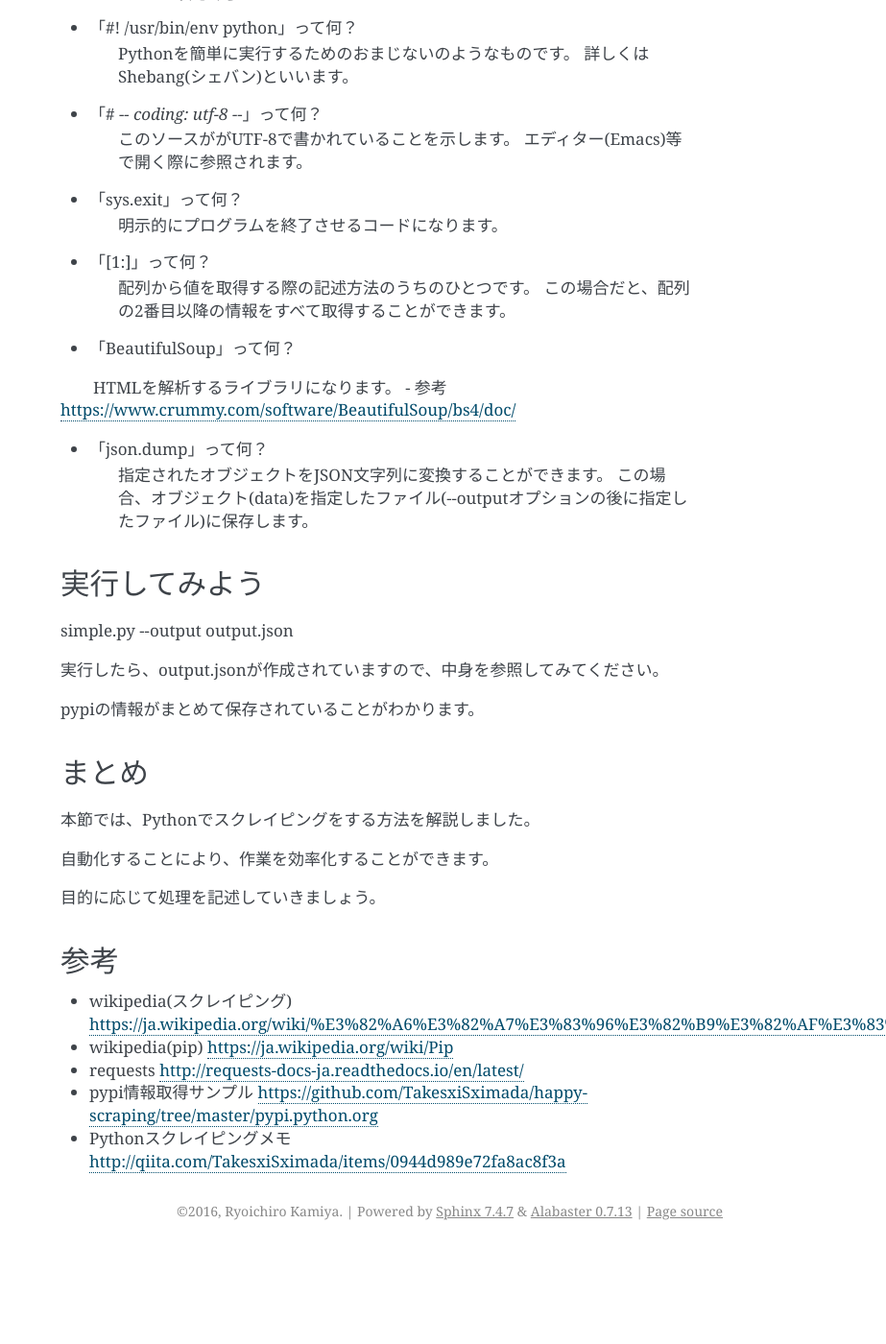
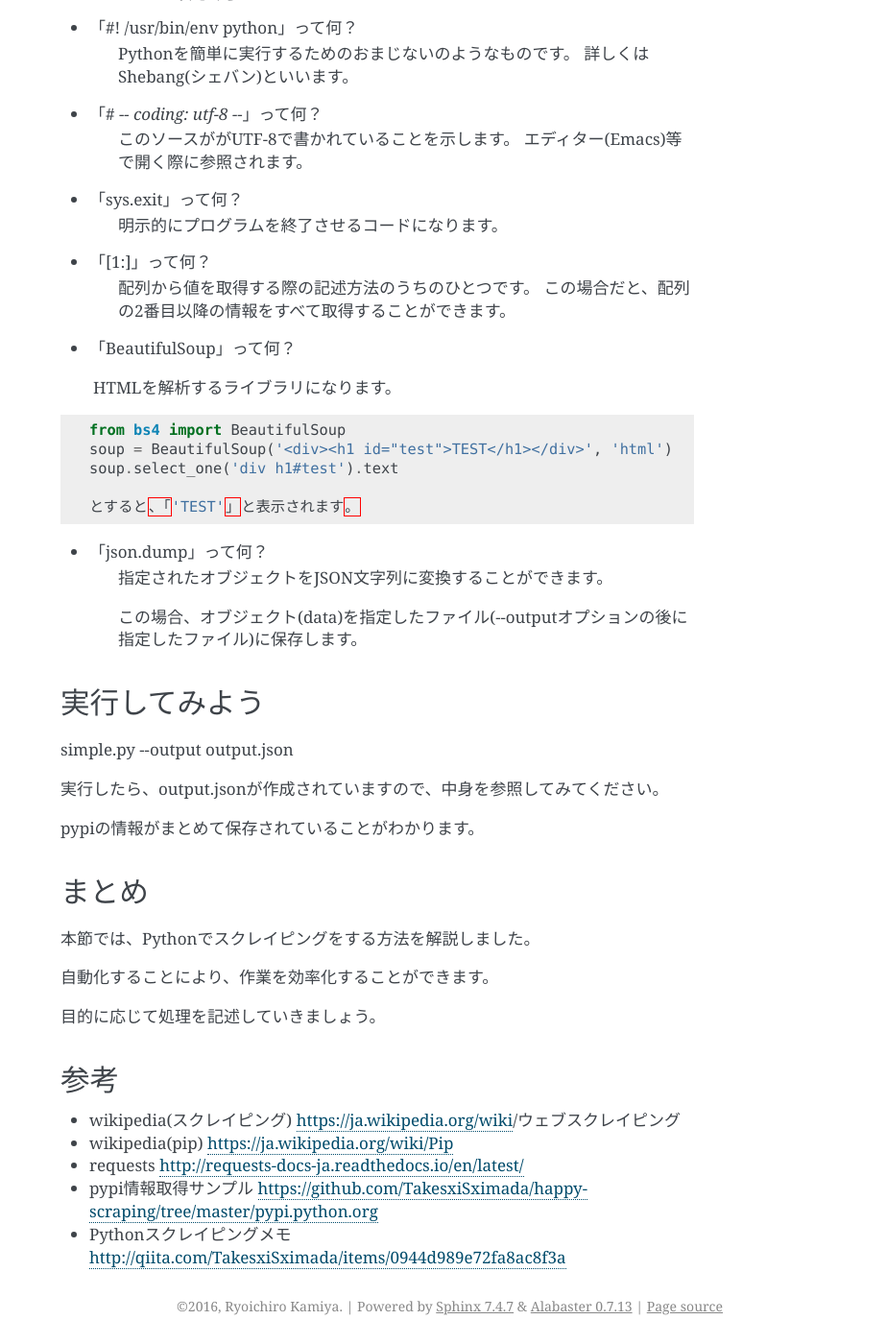
Before and after one commit to pyconjp/pycamp.pycon.jp, a Sphinx documentation site: the page built from source/5_scraping.rst, in a window 1280 px wide and 1400 px high, scrolled down 1766 px. Shown: the whole window at 96% size, without its empty margins (357-1280 px from the left). Built offline with Sphinx 7.4.7, drawn with Linux system fonts in a browser that asks for light colours; before the commit the page ends 3067 px from its top, so only the background shows below that.

Commit message:
#6 細かい部分を修正

```diff
--- a/source/5_scraping.rst
+++ b/source/5_scraping.rst
@@ -97,10 +97,18 @@ Pythonを使って実行することができますので、これを機に習
 
 * 「BeautifulSoup」って何？
 　　HTMLを解析するライブラリになります。
-- 参考 https://www.crummy.com/software/BeautifulSoup/bs4/doc/
+
+.. code-block:: python
+
+    from bs4 import BeautifulSoup
+    soup = BeautifulSoup('<div><h1 id="test">TEST</h1></div>', 'html')
+    soup.select_one('div h1#test').text
+
+    とすると、「'TEST'」と表示されます。
 
 * 「json.dump」って何？
     指定されたオブジェクトをJSON文字列に変換することができます。
+
     この場合、オブジェクト(data)を指定したファイル(--outputオプションの後に指定したファイル)に保存します。
 
 
@@ -124,7 +132,7 @@ pypiの情報がまとめて保存されていることがわかります。
 
 参考
 ==========
-- wikipedia(スクレイピング) https://ja.wikipedia.org/wiki/%E3%82%A6%E3%82%A7%E3%83%96%E3%82%B9%E3%82%AF%E3%83%AC%E3%82%A4%E3%83%94%E3%83%B3%E3%82%B0
+- wikipedia(スクレイピング) https://ja.wikipedia.org/wiki/ウェブスクレイピング
 
 - wikipedia(pip) https://ja.wikipedia.org/wiki/Pip
 
```
